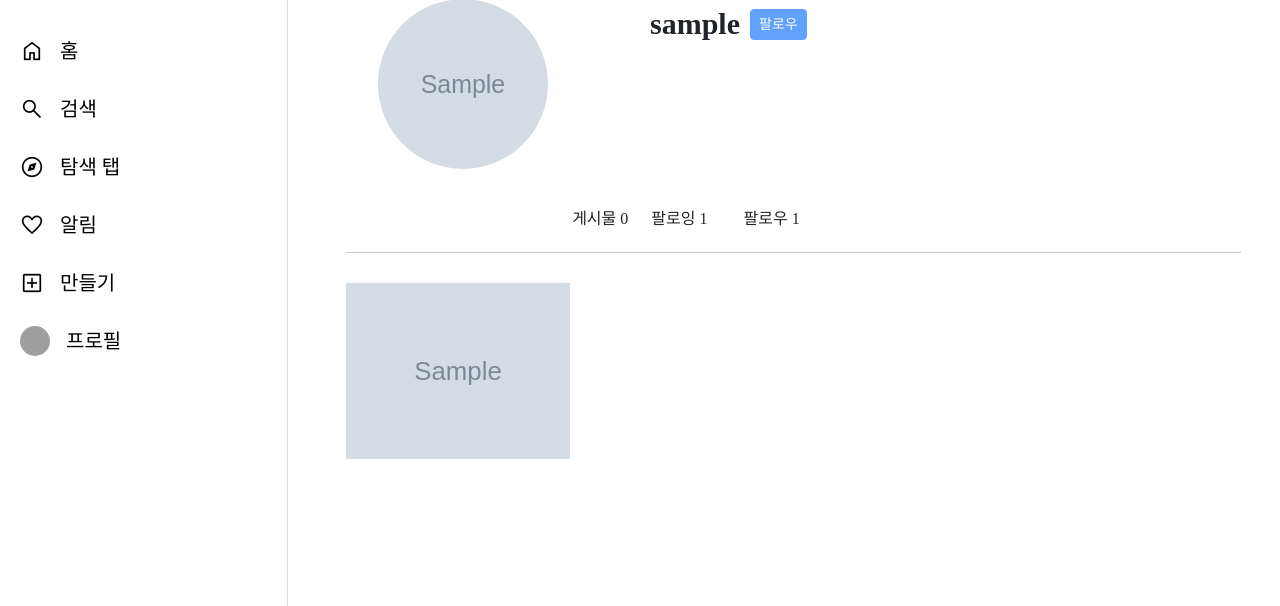
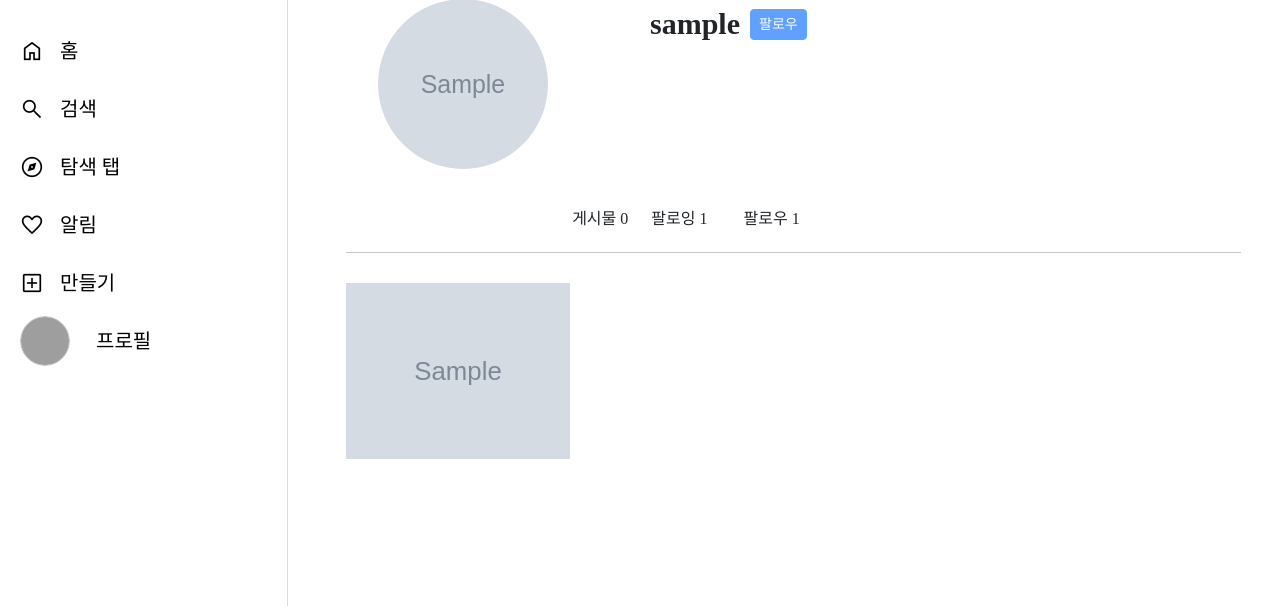
Before and after one commit to badajinsee/KDT_semiproject2, a Django app: a page that uses templates/base.html in a window 1280 px wide. Shown: the part 99-705 px from the top of the page. Run offline with Django 3.2, Linux system fonts and the light colour scheme; tables that the repository leaves empty hold one stand-in row (values such as "Sample post"); grey boxes marked "Sample" are stand-in pictures; grey boxes are pictures that could not be loaded.

Commit message:
fix sidebar 프로필이미지

```diff
--- a/templates/base.html
+++ b/templates/base.html
@@ -100,11 +100,11 @@
               <div class="d-flex justify-content-between menuhover mb-2">
                 <a class="a-text" href="{%url 'accounts:profile' user %}">
                   <div class="d-flex align-items-center page-border">
-                    <img
-                      class="profile"
-                      src="http://file3.instiz.net/data/file3/2021/05/31/3/e/5/3e53b0b1d44022514120cd75182aeecd.png"
-                      alt=""
-                    />
+                    {% if user.profile_image %}
+                      <img class="circle-image post-header-m" src="{{ user.profile_image.url }}" alt="Post Image">
+                    {% else %}
+                      <img class="circle-image post-header-m" src="https://encrypted-tbn0.gstatic.com/images?q=tbn:ANd9GcSLIbLTGKz4waJGU2vkbhQkRavjf2OdeY7Eo4l8yFnggdF3fX1bUF4FEUP13o34ioSCm-M&usqp=CAU" alt="Post Image None">
+                    {% endif %}
                     <h2 class="ms-3 hidden">프로필</h2>
                   </div>
                 </a>
```
